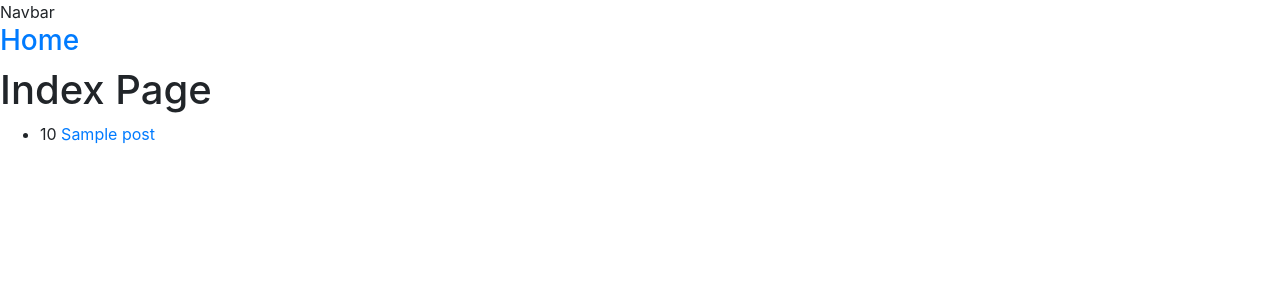
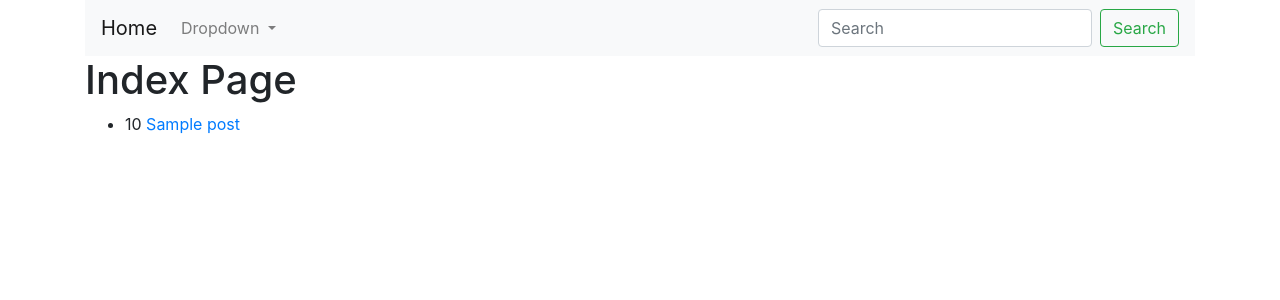
Before and after one commit to rahul-tuladhar/hardware, a Django app: template hardware_web/posts/templates/index.html in a window 1280 px wide. Shown: the top 300 px of the page. Run offline with Django 3.2, Linux system fonts and the light colour scheme; the template is opened without the code that fills it: most values are stand-ins (such as "Sample title", 1, 10 or a date in 2020).

Commit message:
no uglies allowed

```diff
--- a/hardware_web/posts/templates/base.html
+++ b/hardware_web/posts/templates/base.html
@@ -8,11 +8,38 @@
   <title>Base site</title>
 </head>
 <link rel="stylesheet" href="{% static 'css/bootstrap.css' %}">
-  {% block navbar %}
-  Navbar
-  <h3><a href="{% url 'home' %}">Home</a></h3>
-  {% endblock %}
-  {% block content %}
-  {% endblock %}
+<body>
+  <div class="container">
+    {% block navbar %}
+    <nav class="navbar navbar-expand-lg navbar-light bg-light">
+      <a class="navbar-brand" href="{% url 'home' %}">Home</a>
+      <button class="navbar-toggler" type="button" data-toggle="collapse" data-target="#navbarSupportedContent" aria-controls="navbarSupportedContent" aria-expanded="false" aria-label="Toggle navigation">
+        <span class="navbar-toggler-icon"></span>
+      </button>
+
+      <div class="collapse navbar-collapse" id="navbarSupportedContent">
+        <ul class="navbar-nav mr-auto">
+          <li class="nav-item dropdown">
+            <a class="nav-link dropdown-toggle" href="#" id="navbarDropdown" role="button" data-toggle="dropdown" aria-haspopup="true" aria-expanded="false">
+              Dropdown
+            </a>
+            <div class="dropdown-menu" aria-labelledby="navbarDropdown">
+              <a class="dropdown-item" href="#">Action</a>
+              <a class="dropdown-item" href="#">Another action</a>
+              <div class="dropdown-divider"></div>
+              <a class="dropdown-item" href="#">Something else here</a>
+            </div>
+          </li>
+        </ul>
+        <form class="form-inline my-2 my-lg-0">
+          <input class="form-control mr-sm-2" type="search" placeholder="Search" aria-label="Search">
+          <button class="btn btn-outline-success my-2 my-sm-0" type="submit">Search</button>
+        </form>
+      </div>
+    </nav>
+    {% endblock %}
+    {% block content %}
+    {% endblock %}
+  </div>
 </body>
 </html>
```
